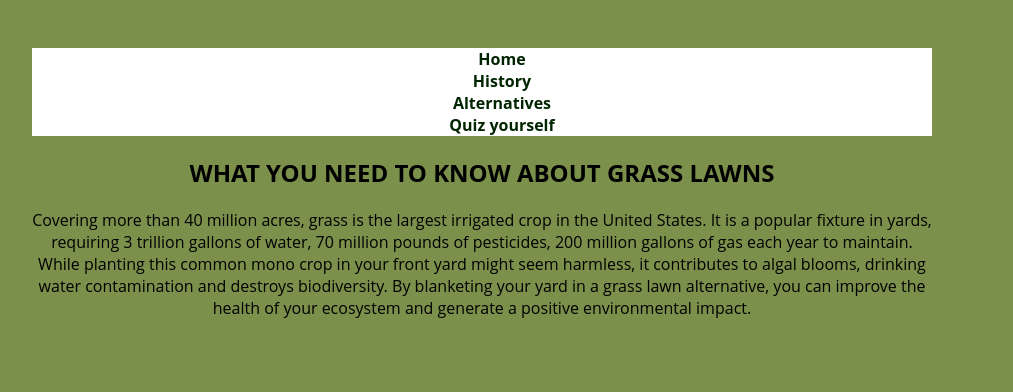
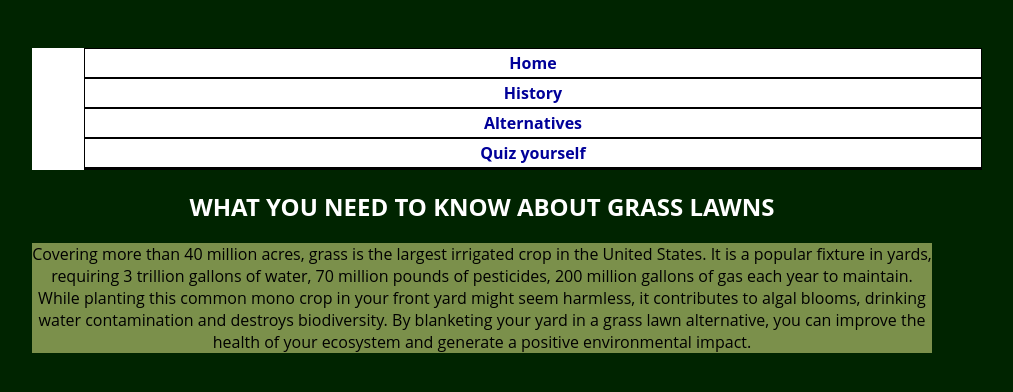
Before and after one commit to margowagner/j4502-grasslawns, a plain HTML site: page index.html in a window 1280 px wide. Shown: the whole page, without its empty margins (158-1171 px from the left). Drawn offline with Linux system fonts and the light colour scheme; a web font is replaced by a local one.

Commit message:
playing around with css

```diff
--- a/index.html
+++ b/index.html
@@ -15,7 +15,7 @@
 <section>
 <div class="navcontainer">
  <nav>
-  <ul>
+  <ul id="mainmenu">
    <li><a href="index.html">Home</a></li>
    <li><a href="second-page.html">History</a></li>
    <li><a href="third-page.html">Alternatives</a></li>
--- a/styles.css
+++ b/styles.css
@@ -1,5 +1,5 @@
 body {
-  background: #7B904B;
+  background: #002400;
 	text-align: center;
   font-family: 'Open Sans', sans-serif;
   width: 90%;
@@ -20,13 +20,40 @@ a:hover {color: orange}
 nav {
 	background:white;
 }
+#mainmenu {
+  margin: 10px;
+  width: 900px;
+  font-family: 'Open Sans', sans serif;
+}
+#mainmenu li {
+  display:block;
+  width:120px
+  float:left;
+  margin-left:2px;
+  border:1px solid #000;
+}
+#mainmenu a {
+	display:block;
+	padding:3px;
+	text-decoration:none;
+	background-color:#fff;
+	color:#009;
+}
+#mainmenu a:hover {
+	background-color:#009;
+	color:#fff;
+}
 img {
 	width:50%;
 	border: 0;
 	outline: 0;
 }
+p {
+  Background: #7B904B
+}
 h1 {
 	font-family: 'Open Sans', sans-serif;
+  color: white
 }
 p {
 	font-family: 'Open Sans', sans-serif;
```
